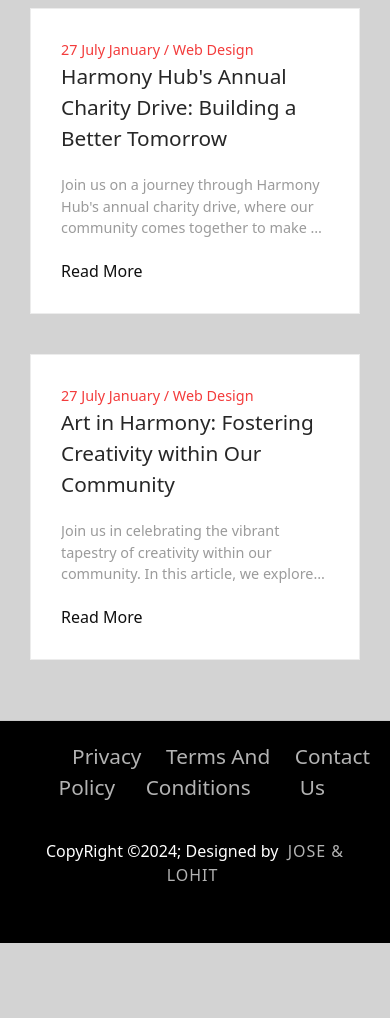
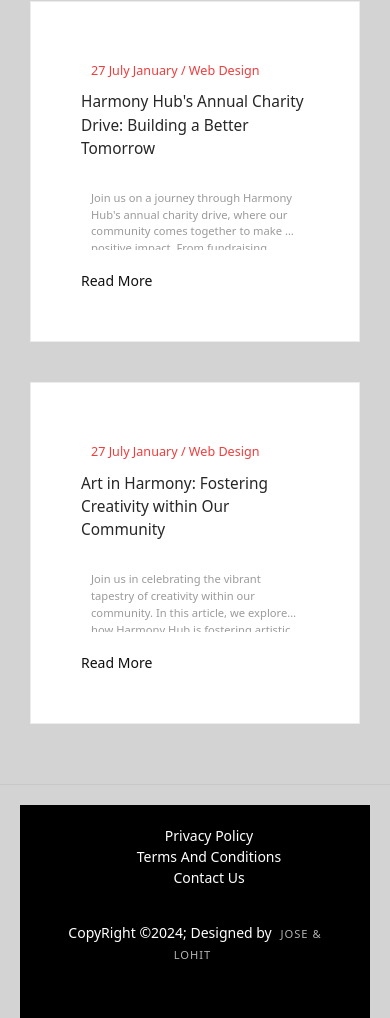
Before and after one commit to josekurian10/josekurian10.github.io, a plain HTML site: page blog.html in a window 390 px wide. Shown: the part 562-1580 px from the top of the page. Before the commit the page ends 1505 px from the top, so only its background shows below. Drawn offline with nearby package versions, Linux system fonts and the light colour scheme.

Commit message:
Update app.css

```diff
--- a/content/app.css
+++ b/content/app.css
@@ -354,31 +354,82 @@ body{
 }
 
 @media (max-width: 767px) {
-    html {
+
+    /* Adjust the font size for better readability on smaller screens */
+    body, html {
+        font-size: 14px;
+    }
+
+    /* Reduce the top padding for better mobile layout */
+    .wrapper {
+        padding-top: 10px;
+    }
+
+    /* Center-align text within the collapsible elements */
+    .collapsible label {
+        text-align: center;
+    }
+
+    /* Increase the spacing between elements in the footer */
+    .footerBottom ul li a {
+        margin: 10px;
+    }
+
+    /* Increase the padding within the blog boxes */
+    .blog-box {
+        padding: 20px;
+    }
+
+    /* Reduce font sizes for better readability on mobile */
+    .blog-heading h3 {
+        font-size: 1.8rem;
+    }
+
+    .blog-text .blog-title {
+        font-size: 1.1rem;
+    }
+
+    .blog-text p {
+        font-size: 0.8rem;
+    }
+
+    /* Adjust the padding within the blog text */
+    .blog-text span, .blog-text p {
+        padding: 10px;
+    }
+    /* Reduce the footer padding for better mobile layout */
+    footer {
+        padding: 20px;
+    }
+
+    /* Center-align text within the footer */
+    .footerBottom ul {
         flex-direction: column;
         align-items: center;
-        padding-top: 20px;
     }
 
-    .project-image {
-        width: 100%;
-        height: auto;
+    /* Adjust spacing between footer links */
+    .footerBottom ul li a {
+        margin: 10px 0;
     }
 
-}
-
-@media (min-width: 768px) and (max-width: 1023px) {
-    .project-image {
-        width: 50%;
-        height: auto;
+    /* Reduce font size for footer links */
+    .footerBottom ul li a {
+        font-size: 1rem;
     }
 
-}
-
-@media (min-width: 1024px) {
-    .project-image {
-        width: 350px;
-        height: 200px;
+    /* Increase opacity for better visibility */
+    .footerBottom ul li a {
+        opacity: 1;
     }
 
+    /* Reduce font size for the designer text */
+    .designer {
+        font-size: 0.8rem;
+    }
+
+    /* Increase spacing above the footer */
+    .content {
+        margin-bottom: 30px;
+    }
 }
```
